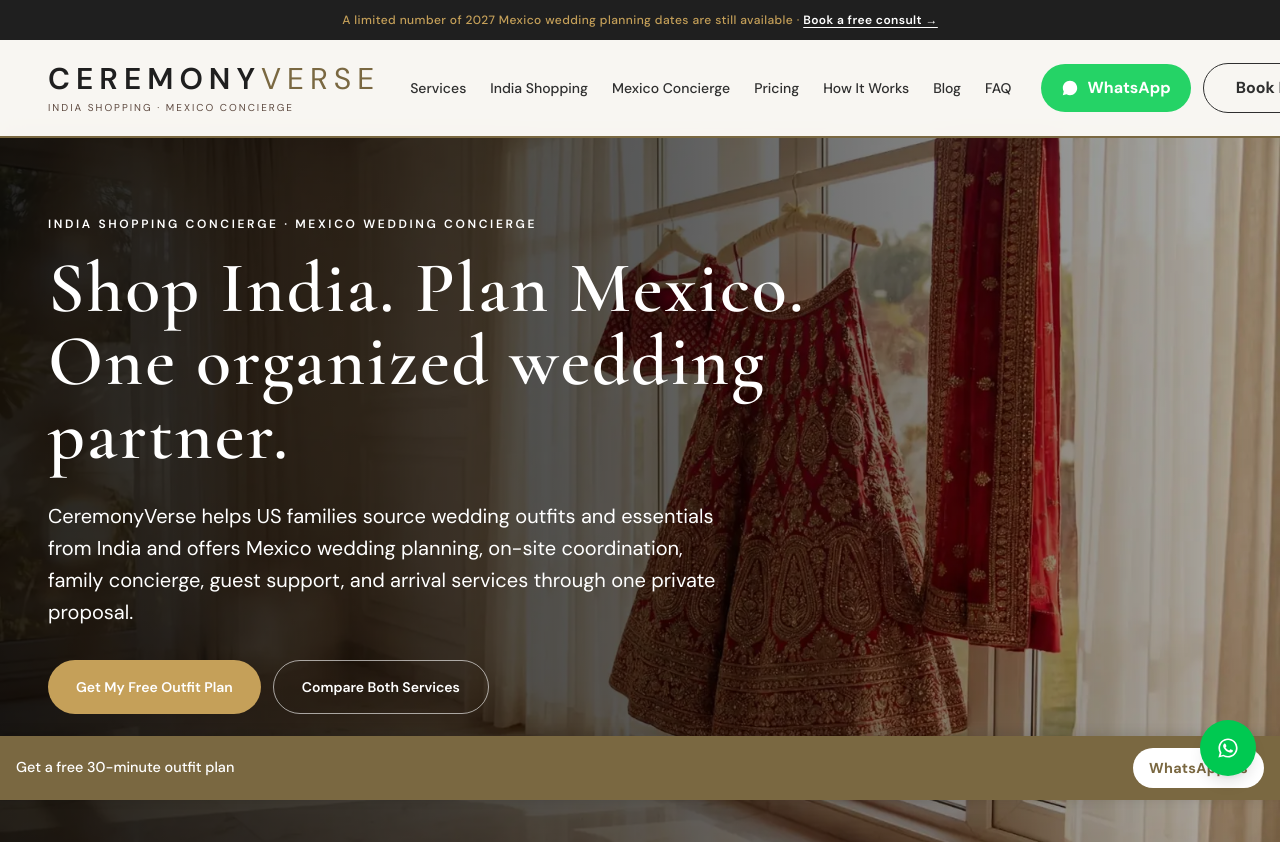
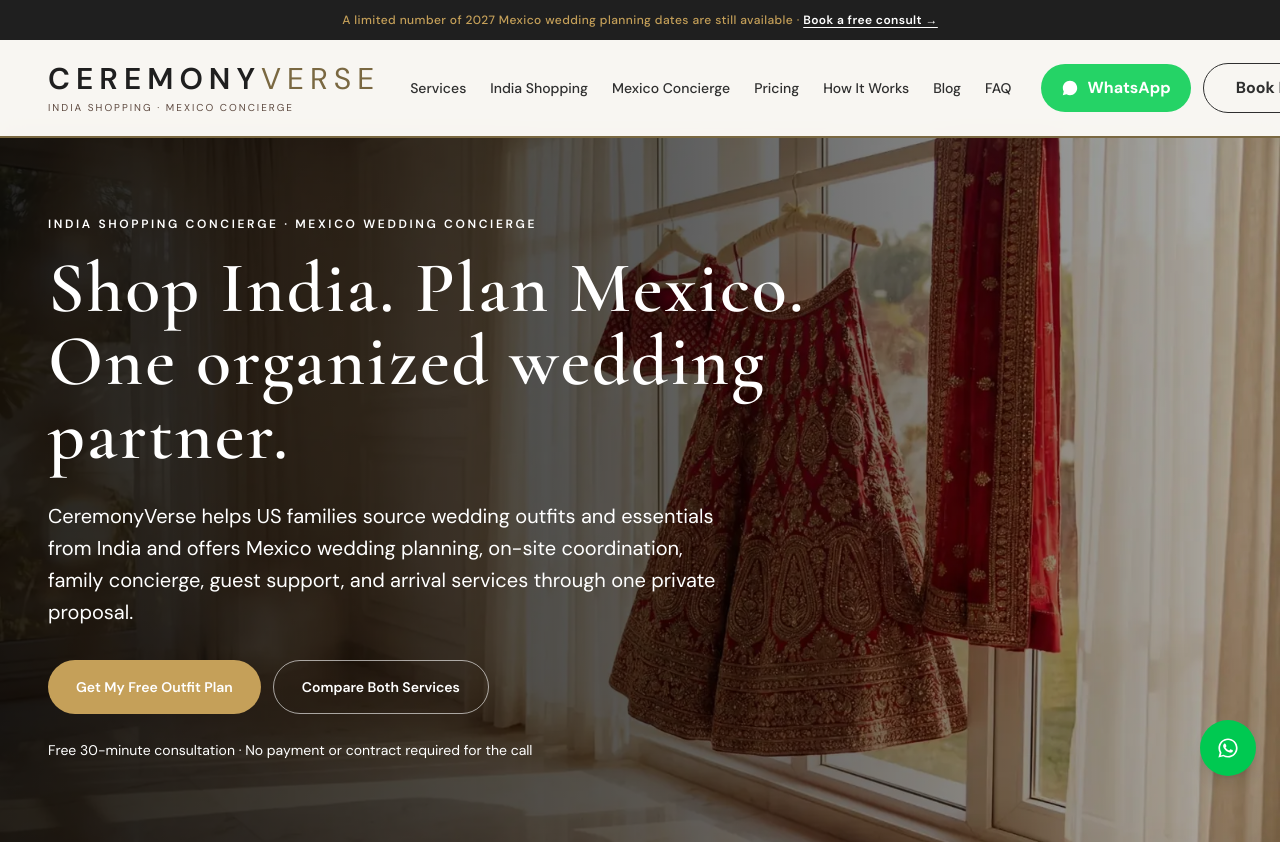
Before and after one commit to leylabernie/v0-ceremony-verse-wedding-concierge, a Next.js app: page / in a window 1280 px wide. Shown: the top 844 px of the page. Built offline with nearby package versions, Linux system fonts and the light colour scheme.

Commit message:
Update components/mobile-sticky-cta.tsx for responsive header fix

```diff
--- a/components/mobile-sticky-cta.tsx
+++ b/components/mobile-sticky-cta.tsx
@@ -13,13 +13,12 @@ export default function MobileStickyCTA() {
         zIndex: 40,
         background: "var(--cv-accent)",
         padding: "12px 16px",
-        display: "flex",
         alignItems: "center",
         justifyContent: "space-between",
         gap: "12px",
         boxShadow: "0 -2px 12px rgba(0,0,0,0.12)",
       }}
-      className="md:hidden"
+      className="flex md:hidden"
     >
       <p style={{ color: "#fff", fontSize: "0.9rem", fontWeight: 500, margin: 0, lineHeight: 1.3 }}>
         Get a free 30-minute outfit plan
```
